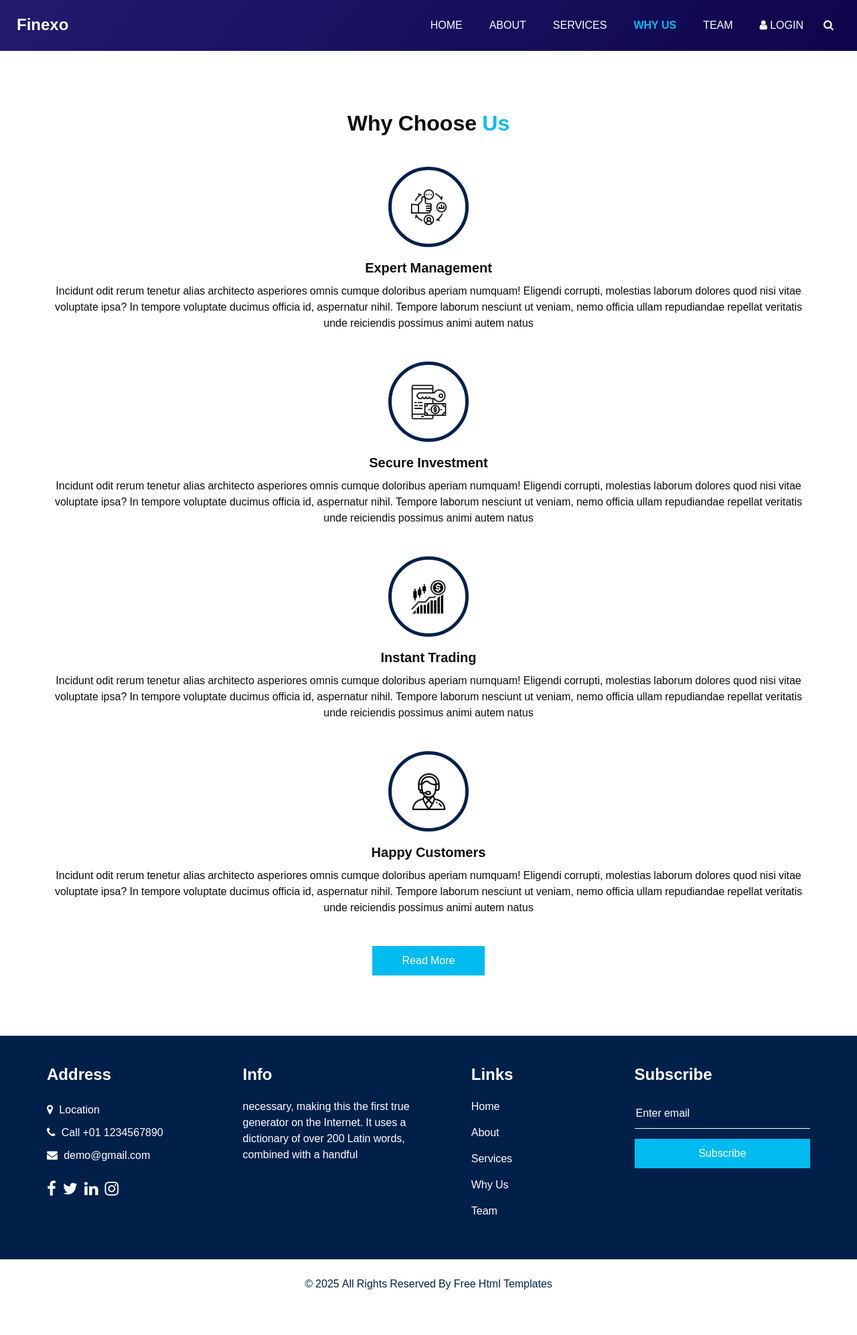
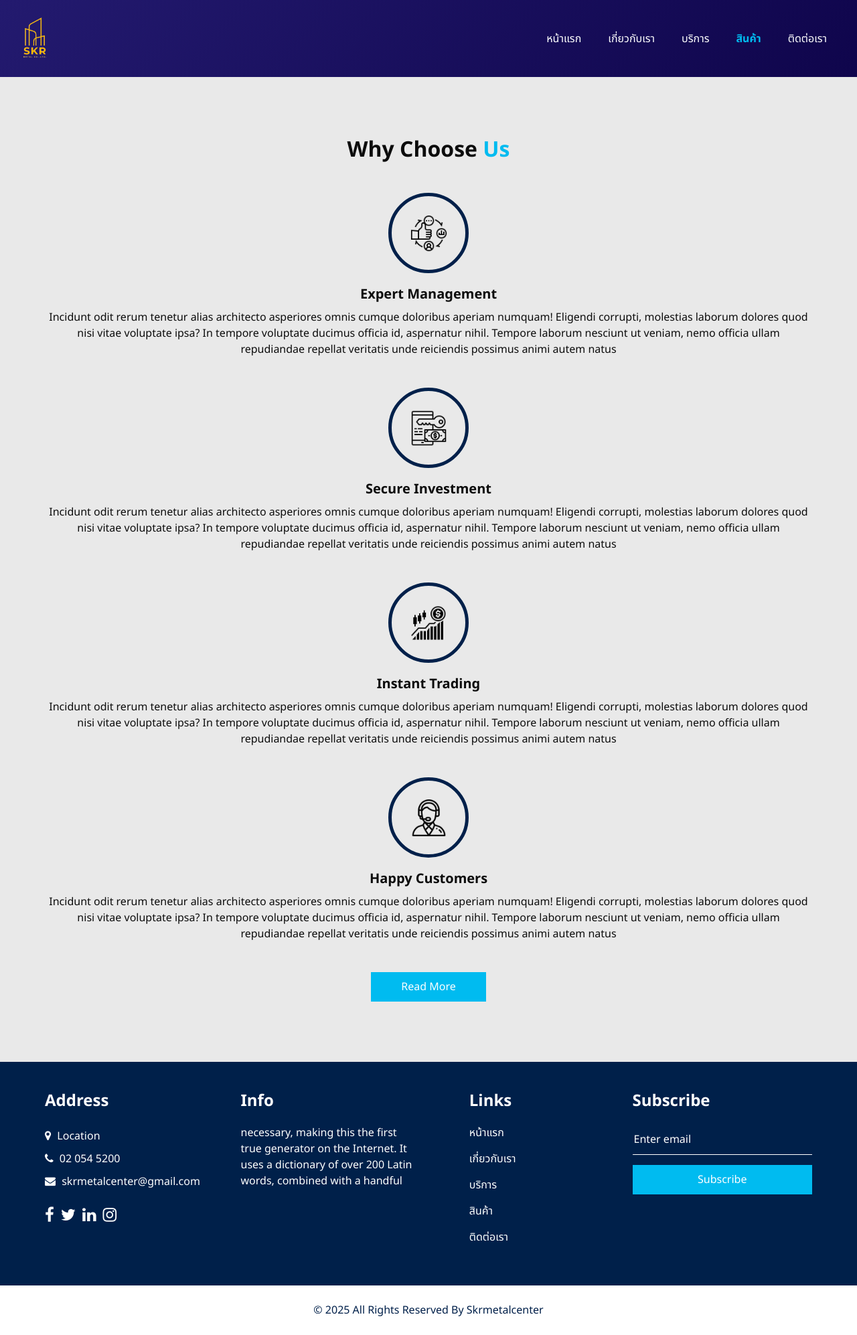
Before and after one commit to 652115022Tanrada/skrmetalcenter, a plain HTML site: page why.html in a window 1280 px wide. Shown: the whole page at 67% size. Before the commit the page ends 1955 px from the top, so only its background shows below. Drawn offline with nearby package versions, Linux system fonts and the light colour scheme; some packages are replaced by stand-ins of ours.

Commit message:
edit img amd file

```diff
--- a/css/style.css
+++ b/css/style.css
@@ -2,7 +2,7 @@
 body {
   font-family: 'Noto Sans Thai', 'Montserrat', sans-serif;
   color: #0c0c0c;
-  background-color: #ffffff;
+  background-color: #e9e9e9;
   overflow-x: hidden;
 }
 
@@ -258,7 +258,7 @@ a:focus {
       -ms-flex-align: center;
           align-items: center;
   position: relative;
-  padding: 45px 0 145px 0;
+  /* padding: 45px 0 145px 0; */
 }
 
 .slider_section .row {
@@ -339,8 +339,8 @@ a:focus {
 
 .slider_section .img-box img {
   width: 100%;
-  -webkit-animation: upDown 5s infinite;
-          animation: upDown 5s infinite;
+  /* -webkit-animation: upDown 5s infinite;
+          animation: upDown 5s infinite; */
 }
 
 @-webkit-keyframes upDown {
--- a/why.html
+++ b/why.html
@@ -11,15 +11,19 @@
   <meta name="keywords" content="" />
   <meta name="description" content="" />
   <meta name="author" content="" />
-  <link rel="shortcut icon" href="images/favicon.png" type="">
+  <link rel="shortcut icon" href="images/logoSKR.png" type="">
 
-  <title> Finexo </title>
+  <title> SKR </title>
 
   <!-- bootstrap core css -->
   <link rel="stylesheet" type="text/css" href="css/bootstrap.css" />
+  <link href="https://cdn.jsdelivr.net/npm/bootstrap@5.3.3/dist/css/bootstrap.min.css" rel="stylesheet" integrity="sha384-QWTKZyjpPEjISv5WaRU9OFeRpok6YctnYmDr5pNlyT2bRjXh0JMhjY6hW+ALEwIH" crossorigin="anonymous">
+  <link rel="stylesheet" href="https://cdn.jsdelivr.net/npm/bootstrap-icons/font/bootstrap-icons.css">
 
   <!-- fonts style -->
   <link href="https://fonts.googleapis.com/css2?family=Roboto:wght@400;500;700;900&display=swap" rel="stylesheet">
+  <link href="https://fonts.googleapis.com/css2?family=Montserrat:wght@400;700&display=swap" rel="stylesheet">
+  <link href="https://fonts.googleapis.com/css2?family=Noto+Sans+Thai:wght@300;400;700&display=swap" rel="stylesheet">
 
   <!--owl slider stylesheet -->
   <link rel="stylesheet" type="text/css" href="https://cdnjs.cloudflare.com/ajax/libs/OwlCarousel2/2.3.4/assets/owl.carousel.min.css" />
@@ -49,11 +53,8 @@
       <div class="container-fluid">
         <nav class="navbar navbar-expand-lg custom_nav-container ">
           <a class="navbar-brand" href="index.html">
-            <span>
-              Finexo
-            </span>
+            <img src="/images/logoSKR.png" alt="Logo" class="navbar-brand" style="height: 75px; width: 50px; object-fit: cover;" >
           </a>
-
           <button class="navbar-toggler" type="button" data-toggle="collapse" data-target="#navbarSupportedContent" aria-controls="navbarSupportedContent" aria-expanded="false" aria-label="Toggle navigation">
             <span class=""> </span>
           </button>
@@ -61,28 +62,28 @@
           <div class="collapse navbar-collapse" id="navbarSupportedContent">
             <ul class="navbar-nav  ">
               <li class="nav-item ">
-                <a class="nav-link" href="index.html">Home </a>
+                <a class="nav-link" href="index.html">หน้าแรก</a>
               </li>
               <li class="nav-item">
-                <a class="nav-link" href="about.html"> About</a>
+                <a class="nav-link" href="about.html">เกี่ยวกับเรา</a>
               </li>
               <li class="nav-item">
-                <a class="nav-link" href="service.html">Services</a>
+                <a class="nav-link" href="service.html">บริการ</a>
               </li>
               <li class="nav-item active">
-                <a class="nav-link" href="why.html">Why Us <span class="sr-only">(current)</span> </a>
+                <a class="nav-link" href="why.html">สินค้า<span class="sr-only">(current)</span></a>
               </li>
               <li class="nav-item">
-                <a class="nav-link" href="team.html">Team</a>
+                <a class="nav-link" href="team.html">ติดต่อเรา</a>
               </li>
-              <li class="nav-item">
+              <!-- <li class="nav-item">
                 <a class="nav-link" href="#"> <i class="fa fa-user" aria-hidden="true"></i> Login</a>
-              </li>
-              <form class="form-inline">
+              </li> -->
+              <!-- <form class="form-inline">
                 <button class="btn  my-2 my-sm-0 nav_search-btn" type="submit">
                   <i class="fa fa-search" aria-hidden="true"></i>
                 </button>
-              </form>
+              </form> -->
             </ul>
           </div>
         </nav>
@@ -188,13 +189,13 @@
               <a href="">
                 <i class="fa fa-phone" aria-hidden="true"></i>
                 <span>
-                  Call +01 1234567890
+                  02 054 5200
                 </span>
               </a>
               <a href="">
                 <i class="fa fa-envelope" aria-hidden="true"></i>
                 <span>
-                  demo@gmail.com
+                  skrmetalcenter@gmail.com
                 </span>
               </a>
             </div>
@@ -231,19 +232,19 @@
             </h4>
             <div class="info_links">
               <a class="active" href="index.html">
-                Home
+                หน้าแรก
               </a>
               <a class="" href="about.html">
-                About
+                เกี่ยวกับเรา
               </a>
               <a class="" href="service.html">
-                Services
+                บริการ
               </a>
               <a class="" href="why.html">
-                Why Us
+                สินค้า
               </a>
               <a class="" href="team.html">
-                Team
+                ติดต่อเรา
               </a>
             </div>
           </div>
@@ -270,7 +271,7 @@
     <div class="container">
       <p>
         &copy; <span id="displayYear"></span> All Rights Reserved By
-        <a href="https://html.design/">Free Html Templates</a>
+        <a href="">Skrmetalcenter</a>
       </p>
     </div>
   </section>
```
Also changed, not shown: about.html (+22 -21 lines), index.html (+16 -70 lines), service.html (+22 -21 lines), team.html (+24 -23 lines).
